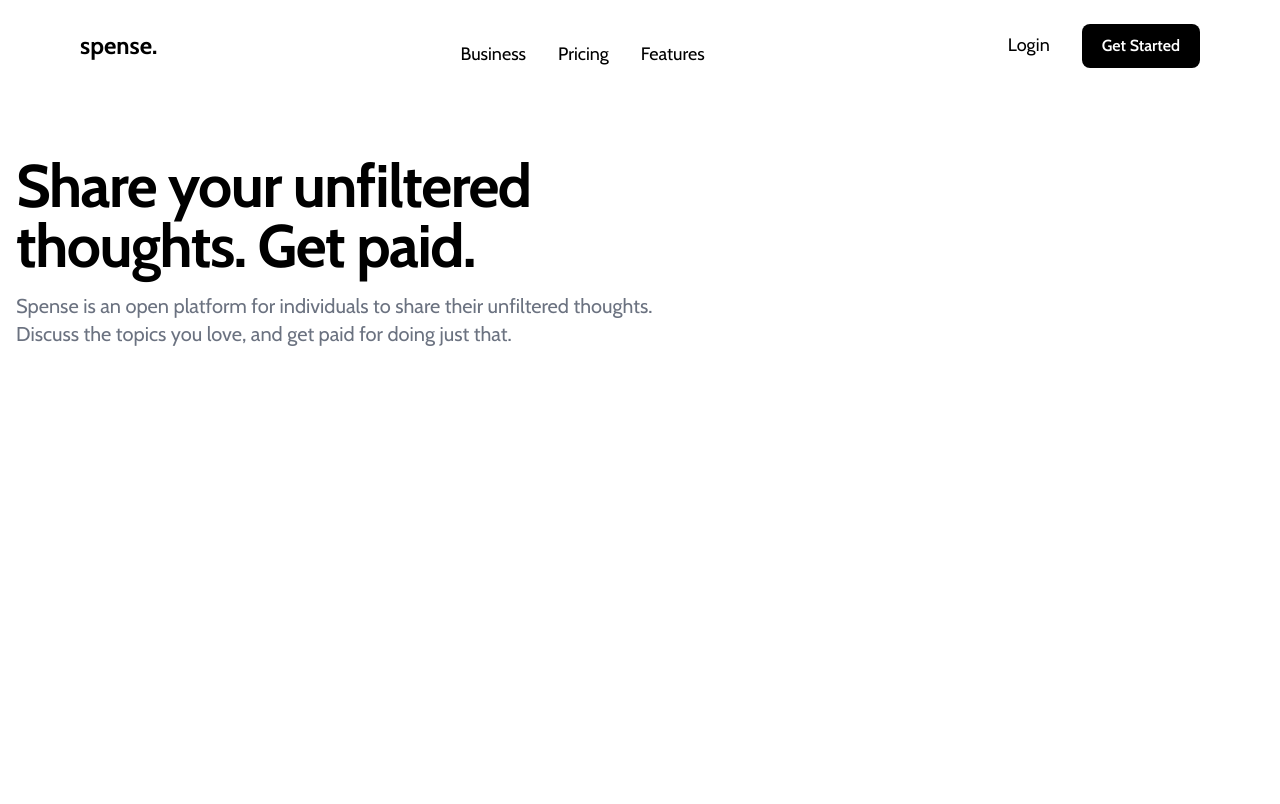
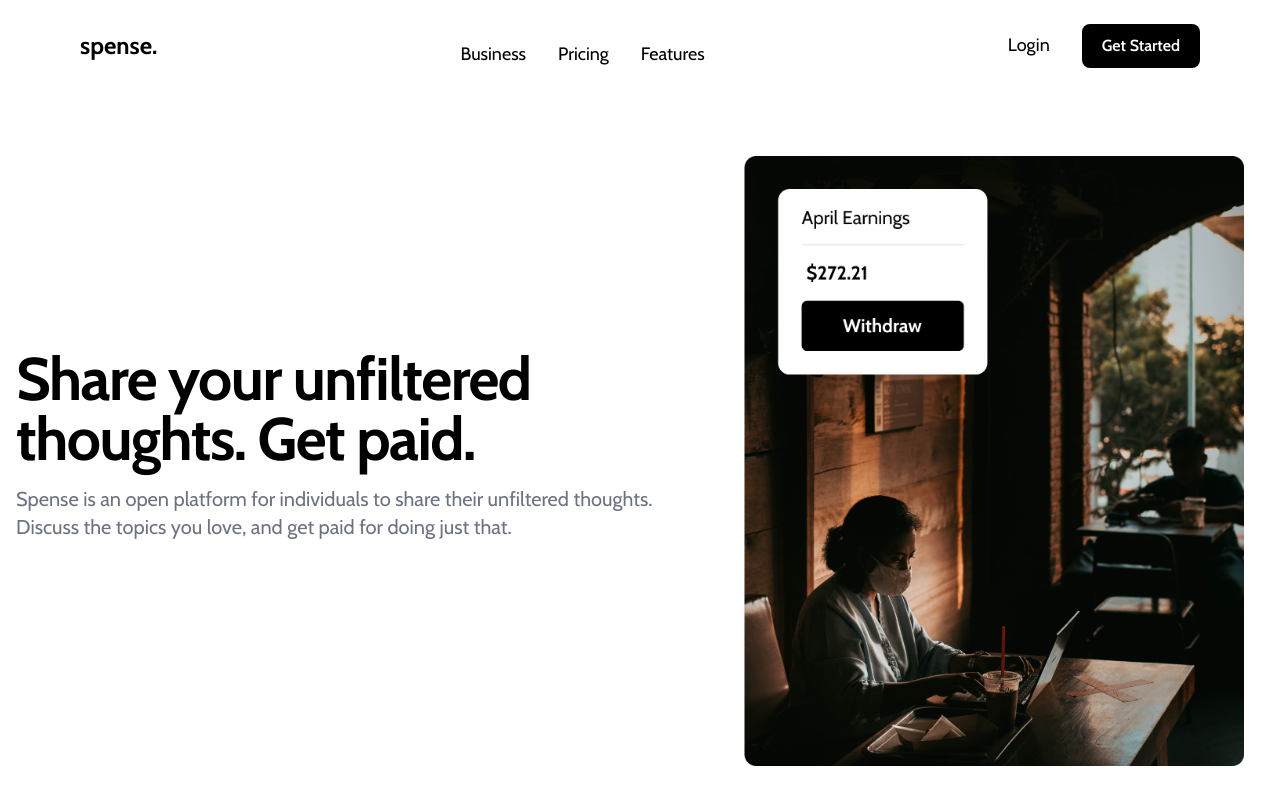
Before and after one commit to shyusu4/spense, a Next.js app: page / in a window 1280 px wide. Shown: the top 804 px of the page. Built offline with nearby package versions, Linux system fonts and the light colour scheme.

Commit message:
Add desktop hero image

```diff
--- a/app/components/hero.jsx
+++ b/app/components/hero.jsx
@@ -1,3 +1,5 @@
+import Image from 'next/image';
+
 export default function Hero() {
   return (
     <>
@@ -13,7 +15,14 @@ export default function Hero() {
               doing just that.
             </p>
           </div>
-          <div class="hidden lg:mt-0 lg:col-span-5 lg:flex"></div>
+          <div class="hidden lg:mt-0 lg:col-span-5 lg:flex">
+            <Image
+              src="/assets/desktop-hero.png"
+              width={500}
+              height={500}
+              alt="Hero image"
+            />
+          </div>
         </div>
       </section>
     </>
```
Also changed, not shown: public/assets/desktop-hero.png (renamed from public/assets/Hero Image (Desktop).png).
